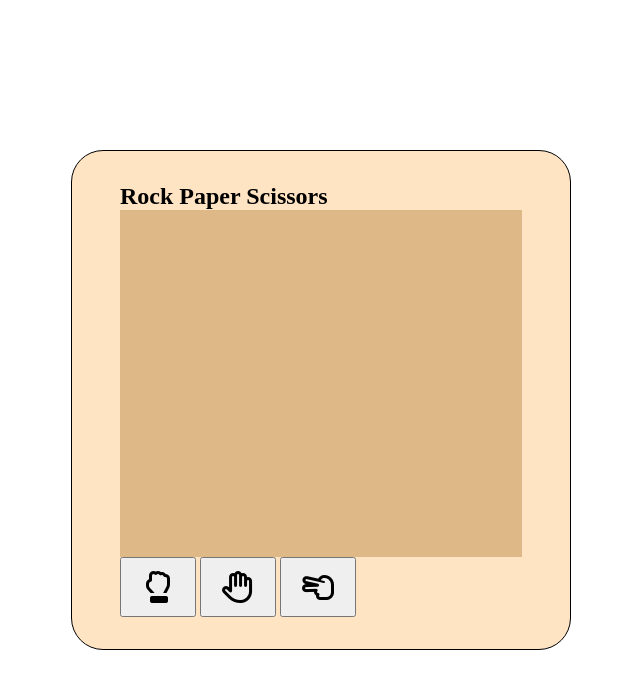
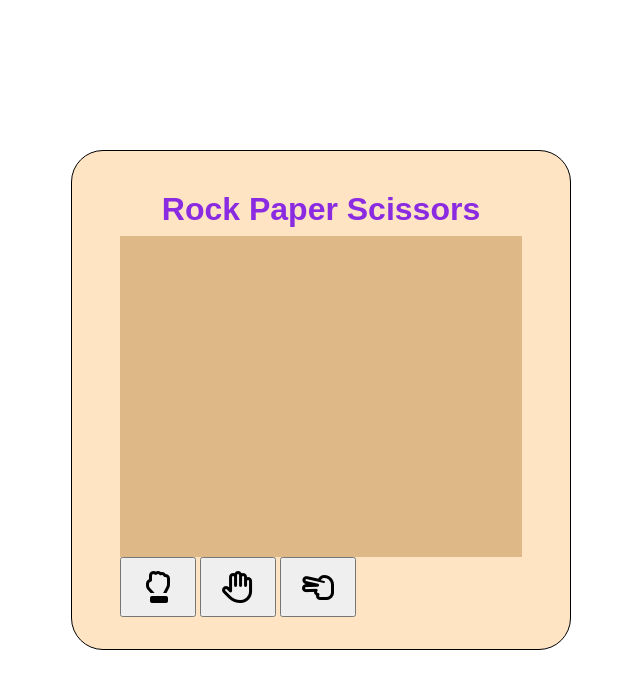
Before and after one commit to yusef-codes10/rock-paper-scissors, a plain HTML site: page game/index.html in a window 1280 px wide. Shown: the whole page, without its empty margins (319-959 px from the left). Drawn offline with Linux system fonts and the light colour scheme.

Commit message:
title styled

```diff
--- a/game/styles.css
+++ b/game/styles.css
@@ -23,6 +23,15 @@ body {
     flex-direction: column;
 }
 
+.game-board h2 {
+    font-family: "Poppins", sans-serif;
+    font-size: 2rem;
+    font-weight: 900;
+    font-style: unset;
+    color: #8a2be2;
+    margin: 0.5rem auto;
+}
+
 .game-display {
     background-color: burlywood;
     flex: 1;
```
